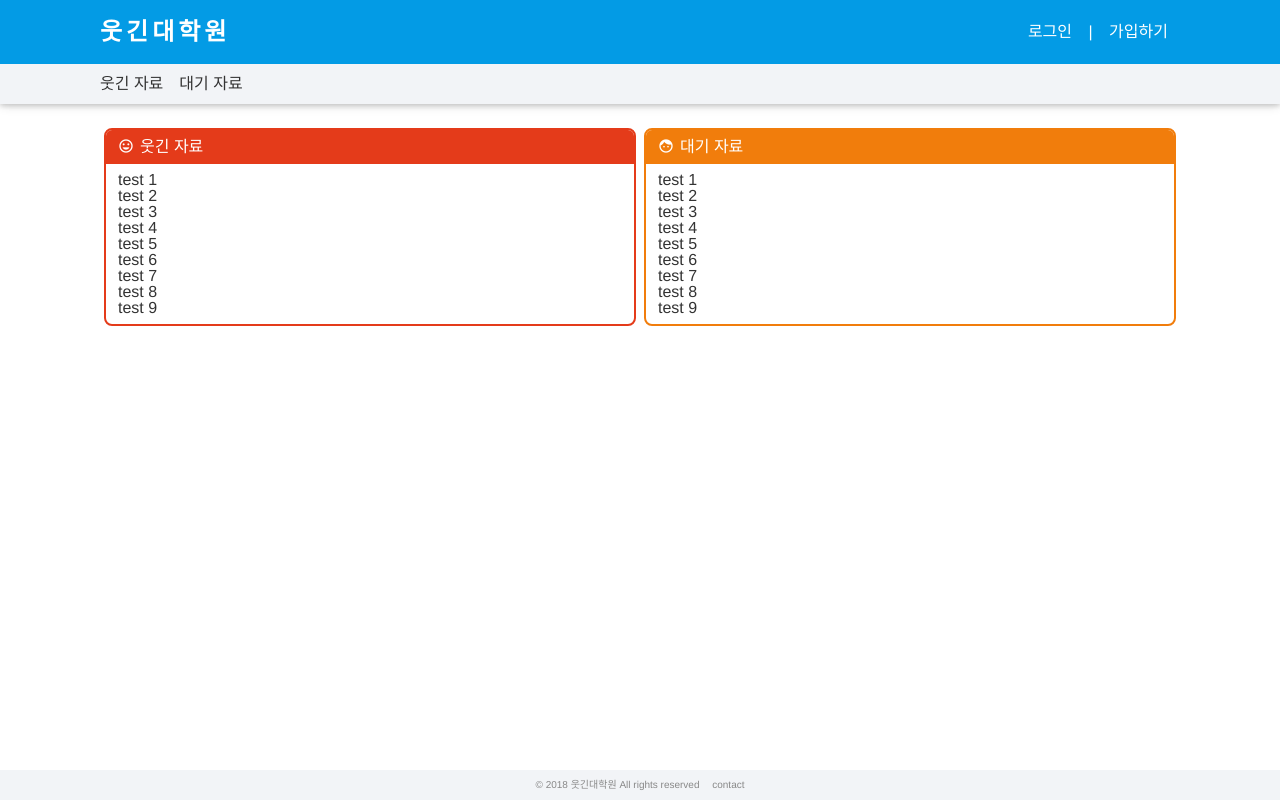
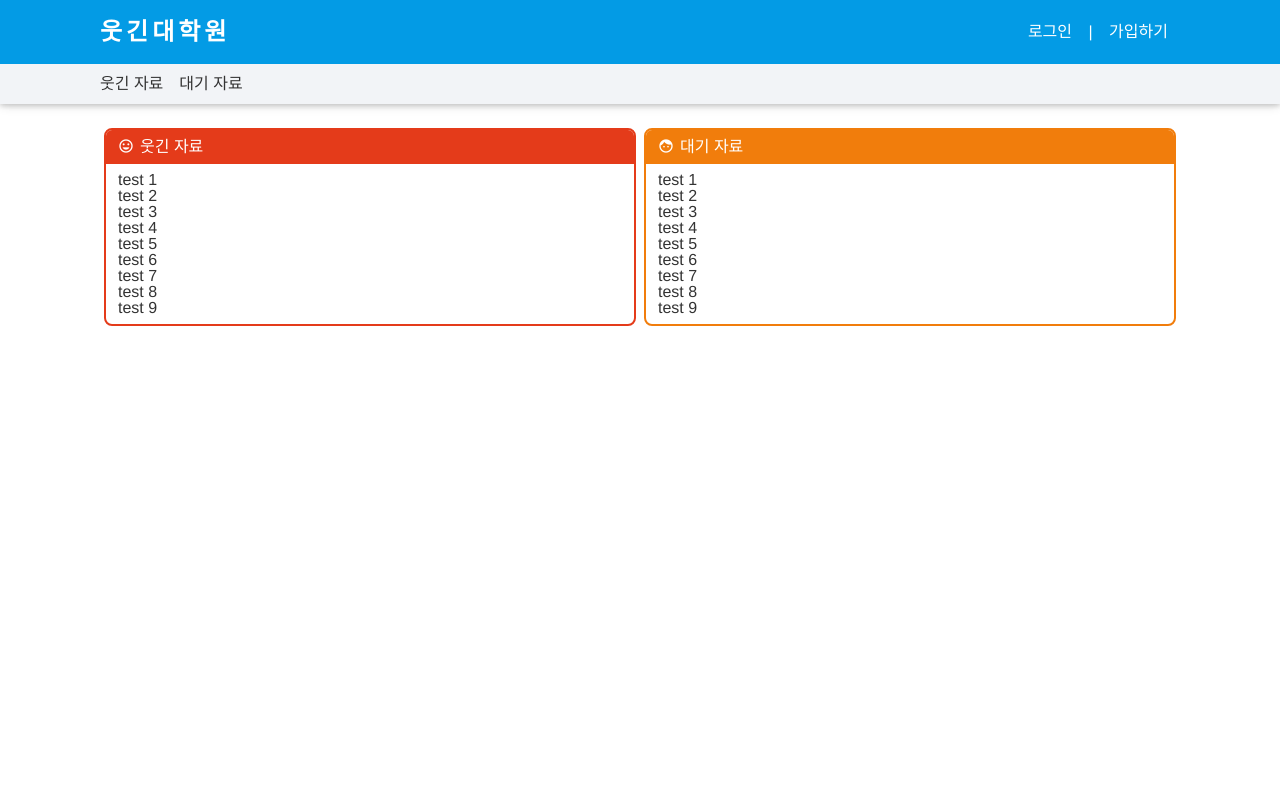
Before and after one commit to humor-grad-school/deprecated-humor-grad-school-web-vue, a Vue app: page /post in a window 1280 px wide. Built offline with nearby package versions, Linux system fonts and the light colour scheme.

Commit message:
refact: footer 임시 제거

```diff
--- a/src/App.vue
+++ b/src/App.vue
@@ -6,7 +6,6 @@
         </div>
         <snackbar></snackbar>
         <modal></modal>
-        <footer-bar></footer-bar>
     </div>
 </template>
 
@@ -38,6 +37,7 @@ export default Vue.extend({
 .material-icons.md-36 { font-size: 36px; }
 .material-icons.md-48 { font-size: 48px; }
 .wrap {
+    position: relative;
     margin: 0 auto;
     padding-top: 128px;
     width: 100%;
--- a/src/views/common/footer-bar.vue
+++ b/src/views/common/footer-bar.vue
@@ -19,6 +19,7 @@ export default Vue.extend({
 <style scoped>
 footer {
     position: absolute;
+    width: 100vw;
     left: 0;
     right: 0;
     bottom: 0;
```
